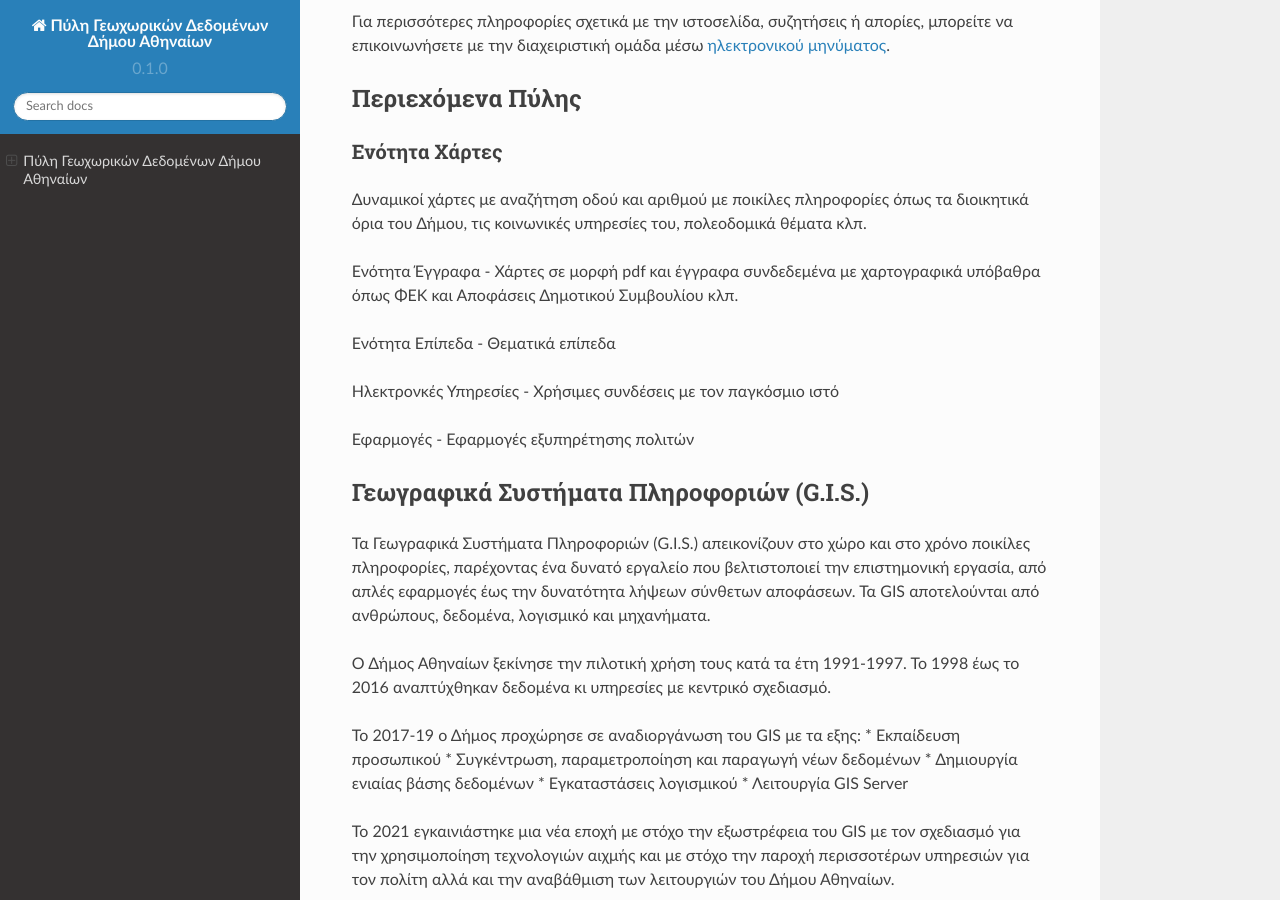
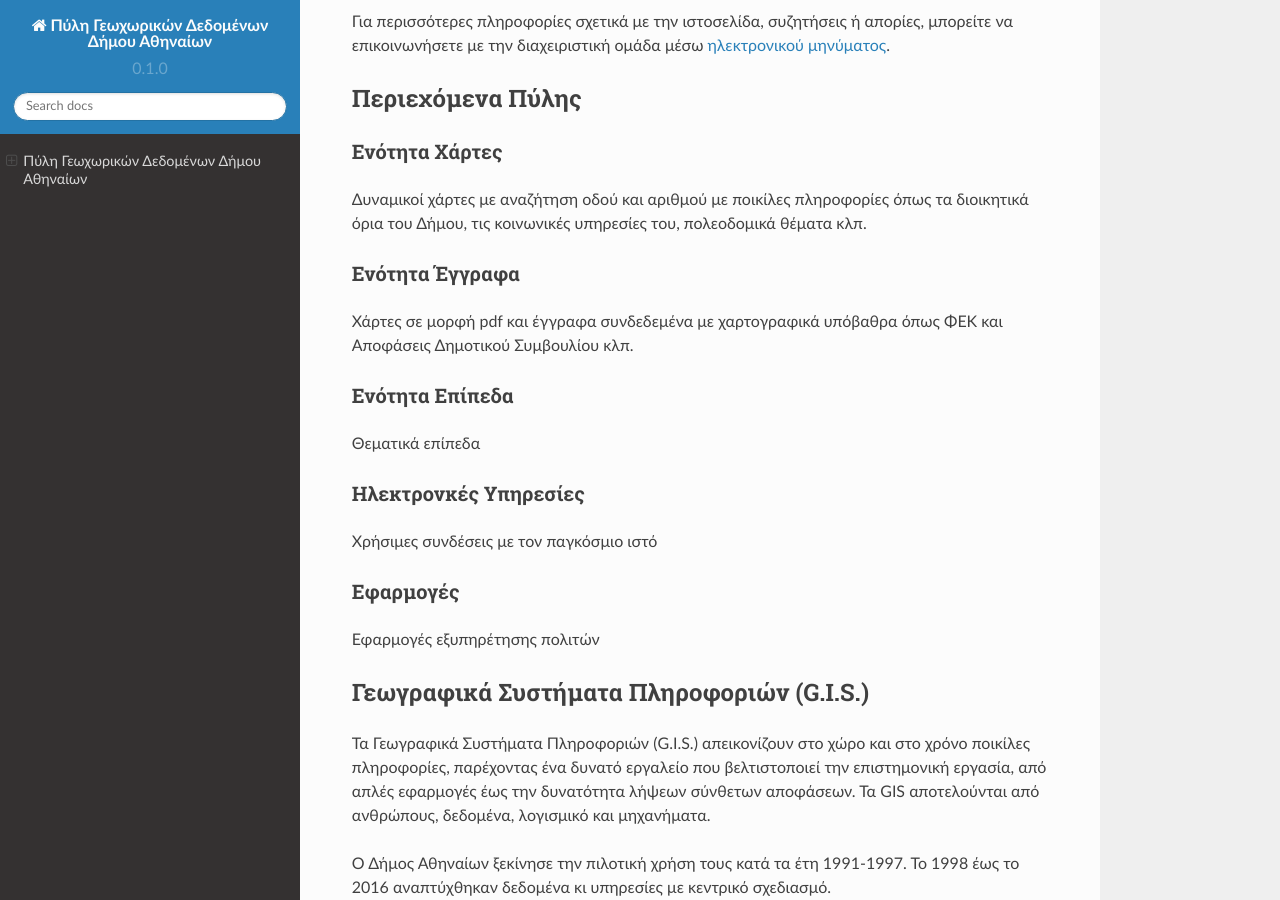
Before and after one commit to EOFarm/athens_geonode, a Sphinx documentation site: the page built from docs/source/index.rst, in a window 1280 px wide and 900 px high, scrolled down 798 px. Built offline with Sphinx 7.4.7 and the Read the Docs theme 2.0.0, drawn with Linux system fonts in a browser that asks for light colours.

```diff
--- a/docs/source/index.rst
+++ b/docs/source/index.rst
@@ -29,13 +29,21 @@ H `Πύλη`_ αποτελεί έναν κατάλογο γεωχωρικών δ
 ----------------
 Δυναμικοί χάρτες με αναζήτηση οδού και αριθμού με ποικίλες πληροφορίες όπως τα διοικητικά όρια του Δήμου, τις κοινωνικές υπηρεσίες του, πολεοδομικά θέματα κλπ.
 
-Ενότητα Έγγραφα - Χάρτες σε μορφή pdf και έγγραφα συνδεδεμένα με χαρτογραφικά υπόβαθρα όπως ΦΕΚ και Αποφάσεις Δημοτικού Συμβουλίου κλπ.
+Ενότητα Έγγραφα
+----------------
+Χάρτες σε μορφή pdf και έγγραφα συνδεδεμένα με χαρτογραφικά υπόβαθρα όπως ΦΕΚ και Αποφάσεις Δημοτικού Συμβουλίου κλπ.
 
-Ενότητα Επίπεδα - Θεματικά επίπεδα
+Ενότητα Επίπεδα
+----------------
+Θεματικά επίπεδα
 
-Ηλεκτρονκές Υπηρεσίες - Χρήσιμες συνδέσεις με τον παγκόσμιο ιστό
+Ηλεκτρονκές Υπηρεσίες
+----------------------
+Χρήσιμες συνδέσεις με τον παγκόσμιο ιστό
 
-Εφαρμογές - Εφαρμογές εξυπηρέτησης πολιτών
+Εφαρμογές
+------------
+Εφαρμογές εξυπηρέτησης πολιτών
 
 Γεωγραφικά Συστήματα Πληροφοριών (G.I.S.)
 =========================================
```
